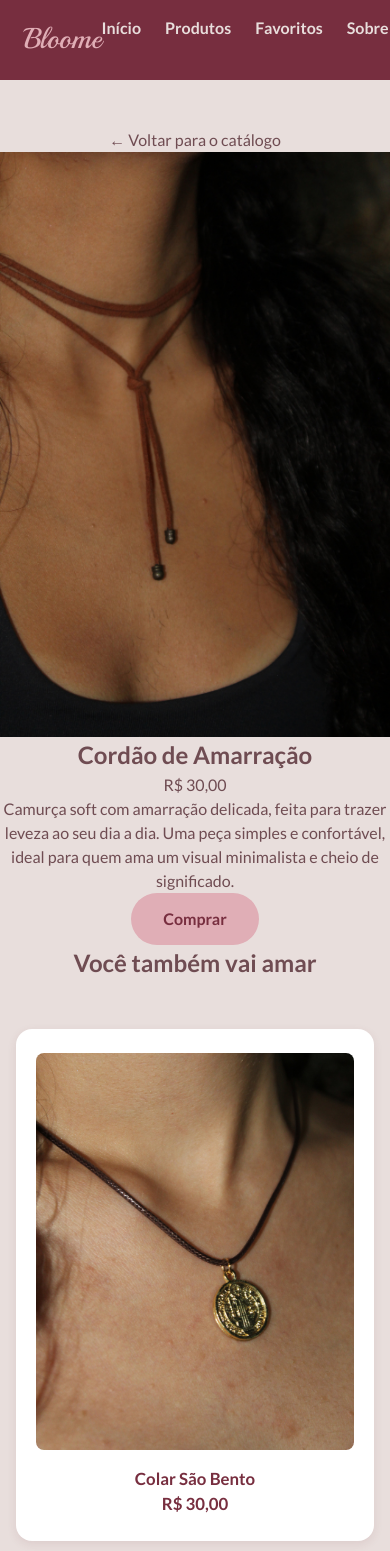
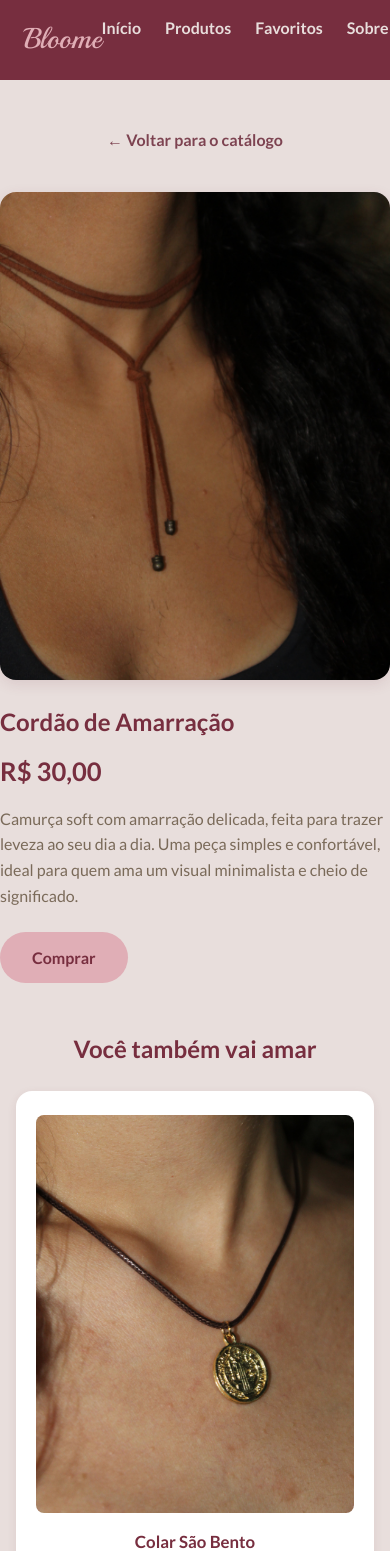
Before and after one commit to martin-alexandre-707/bloome-catalogo, a Flask app: page /produtos/1 in a window 390 px wide; the page is wider, and only the part inside the window is pictured. Shown: the top 1551 px of that part. Run offline with Flask 3, Linux system fonts and the light colour scheme.

Commit message:
adiciona responsividade nos produtos

```diff
--- a/static/css/styles.css
+++ b/static/css/styles.css
@@ -363,6 +363,76 @@ img {
   outline: 2px solid var(--color-wine);
   outline-offset: 2px;
   border-radius: 3px;
+}
+
+
+.back-link {
+  display: inline-block;
+  margin-bottom: 1.5rem;
+  font-weight: 600;
+  color: var(--color-rose-deep);
+}
+
+.back-link:hover {
+  text-decoration: underline;
+}
+
+.back-link:focus-visible {
+  outline: 2px solid var(--color-rose-deep);
+  outline-offset: 2px;
+  border-radius: 3px;
+}
+
+.product-detail {
+  display: grid;
+  grid-template-columns: 1fr 1fr;
+  gap: 2.5rem;
+  align-items: center;
+  max-width: 900px;
+  margin: 1rem auto 4rem;
+}
+
+.product-detail__image {
+  width: 100%;
+  aspect-ratio: 4 / 5;
+  object-fit: cover;
+  border-radius: 1rem;
+  box-shadow: 0 4px 14px rgba(119, 46, 63, 0.12);
+}
+
+.product-detail__info {
+  text-align: left;
+}
+
+.product-detail__name {
+  color: var(--color-wine);
+}
+
+.product-detail__price {
+  display: block;
+  margin-top: 0.75rem;
+  font-size: 1.6rem;
+  font-weight: 700;
+  color: var(--color-wine);
+}
+
+.product-detail__description {
+  margin-top: 1rem;
+  line-height: 1.6;
+  color: var(--color-taupe);
+}
+
+.product-detail .btn {
+  margin-top: 1.5rem;
+}
+
+.product-detail__related-title {
+  margin-bottom: 1.5rem;
+  color: var(--color-wine);
+}
+
+.product-detail__related .favorites {
+  margin-top: 0;
 }
 
 
@@ -1135,6 +1205,12 @@ img {
     gap: 1.5rem;
   }
 
+  .product-detail {
+    grid-template-columns: 1fr;
+    gap: 1.5rem;
+    margin: 1rem auto 3rem;
+  }
+
   .product {
     flex-direction: column;
     text-align: center;
```
